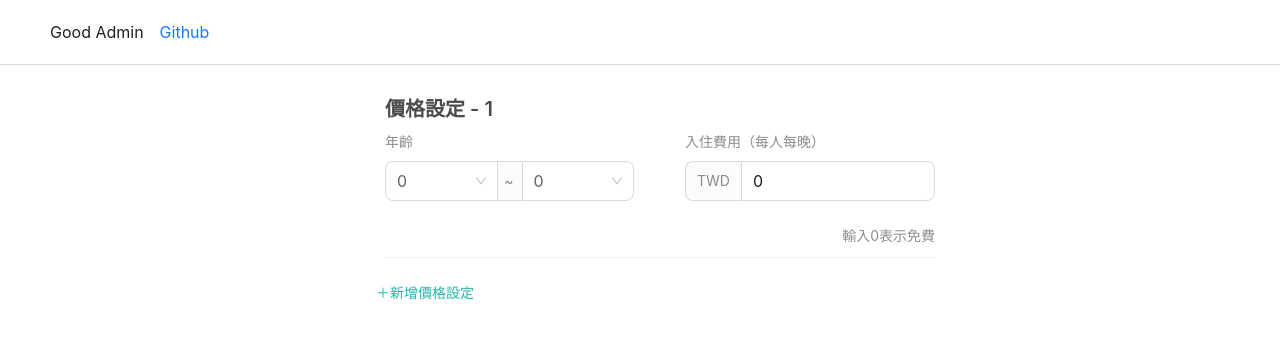
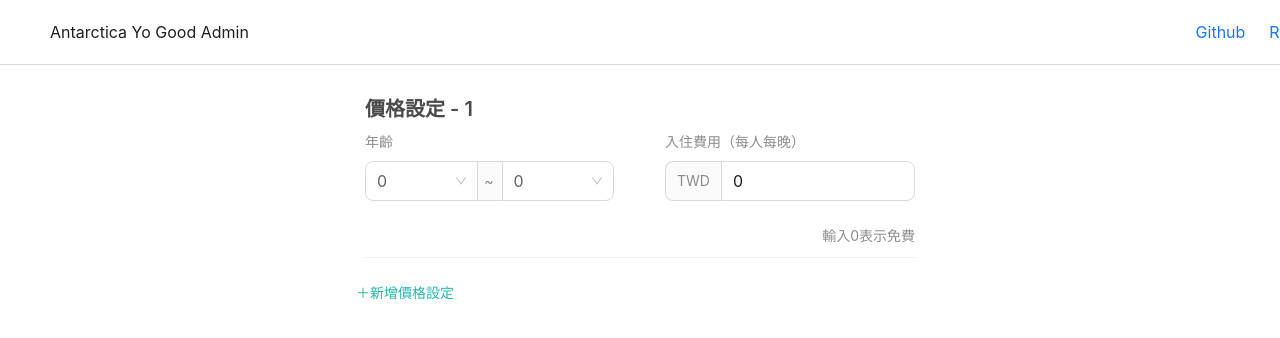
Before and after one commit to aniku777tw/good-pre-test, a React (Create React App) app: page / in a window 1280 px wide. Shown: the top 338 px of the page. Built offline with nearby package versions, Linux system fonts and the light colour scheme.

Commit message:
fix: fine tune header ui

```diff
--- a/src/App.jsx
+++ b/src/App.jsx
@@ -4,8 +4,8 @@ import DefaultHeader from "./components/Header";
 
 
 const Container = styled.div`
-  width: 100vw;
   justify-content: center;
+  align-items: center;
   display: flex;
   margin: 20px;
 `;
--- a/src/components/Header.jsx
+++ b/src/components/Header.jsx
@@ -7,22 +7,31 @@ const StyledHeader = styled(Layout.Header)`
   position: sticky;
   top: 0;
   z-index: 1500;
-  width: 100%;
+  width: 100vw;
 `;
 
 function DefaultHeader() {
   return (
     <StyledHeader>
-      <Space size="middle">
-        <Flex>Good Admin</Flex>
+      <Flex justify="space-between">
+        <Flex>Antarctica Yo Good Admin</Flex>
+        <Space size="large">
           <a
             target="_blank"
-          href="https://github.com/aniku777tw"
+            href="https://github.com/aniku777tw/good-pre-test"
             rel="noreferrer"
           >
             Github
           </a>
+          <a
+            target="_blank"
+            href="https://www.cakeresume.com/e102777tw"
+            rel="noreferrer"
+          >
+            Resume
+          </a>
         </Space>
+      </Flex>
     </StyledHeader>
   );
 }
```
Lines whose indentation alone changed are shown as unchanged.
